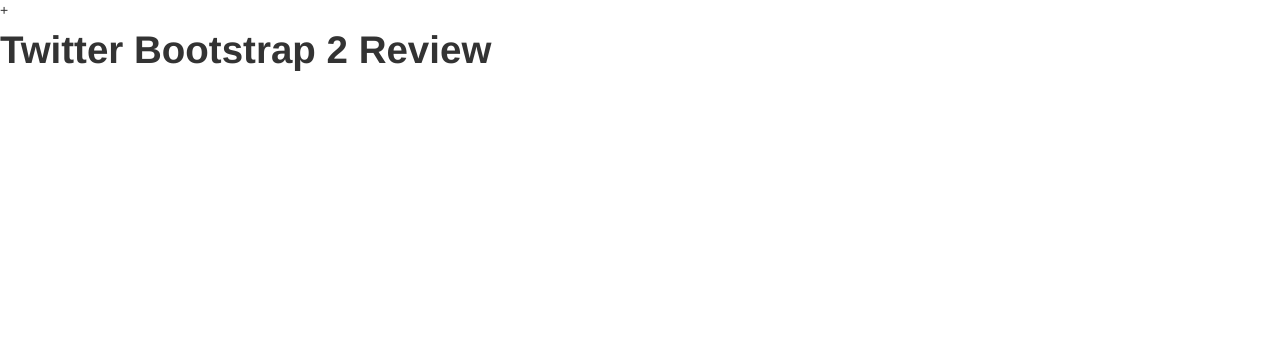
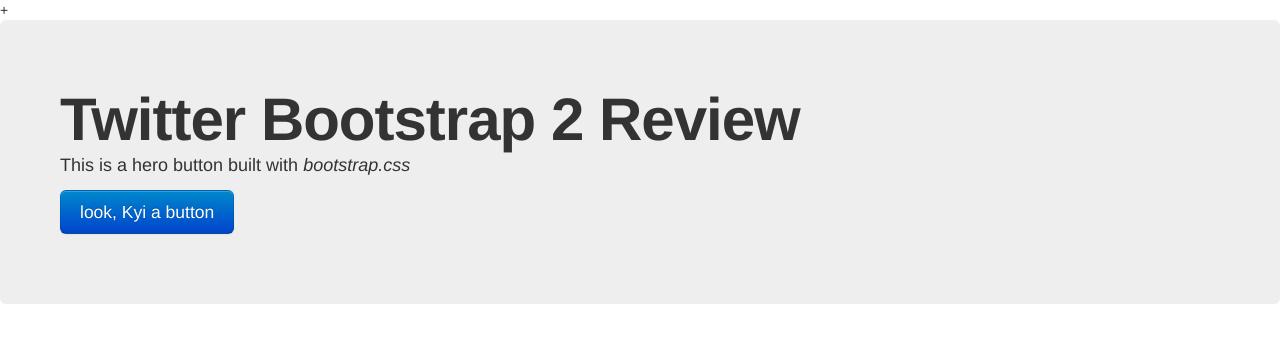
Before and after one commit to joshualunn/Bootstrap-2, a plain HTML site: page index.html in a window 1280 px wide. Drawn offline with Linux system fonts and the light colour scheme.

Commit message:
Update index.html

```diff
--- a/index.html
+++ b/index.html
@@ -12,7 +12,14 @@
 
   <body>
 
+  <div class="hero-unit">
+
     <h1>Twitter Bootstrap 2 Review</h1>
+
+    <p>This is a hero button built with <em>bootstrap.css</em></p>
+
+    <p><a class="btn btn-primary btn-large">look, Kyi a button</a></p>
+  </div>
 
   </body>
 
```
